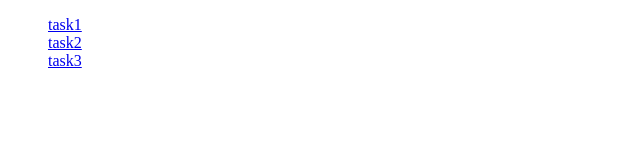
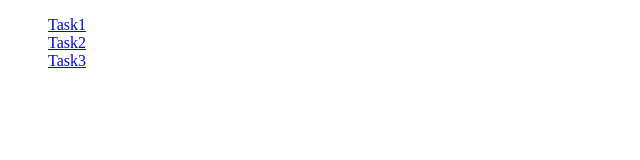
Before and after one commit to aleksvoloshyn/goit-js-hw-11-promisification, a plain HTML site: page index.html in a window 1280 px wide. Shown: the full height of the page, 0-640 px from the left. Drawn offline with Linux system fonts and the light colour scheme.

Commit message:
Update index.html

```diff
--- a/index.html
+++ b/index.html
@@ -8,9 +8,9 @@
   </head>
   <body>
     <ul style="list-style: none">
-      <li><a href="Task1.html">task1</a></li>
-      <li><a href="Task2.html">task2</a></li>
-      <li><a href="Task3.html">task3</a></li>
+      <li><a href="task1.html">Task1</a></li>
+      <li><a href="task2.html">Task2</a></li>
+      <li><a href="task3.html">Task3</a></li>
     </ul>
   </body>
 </html>
```
